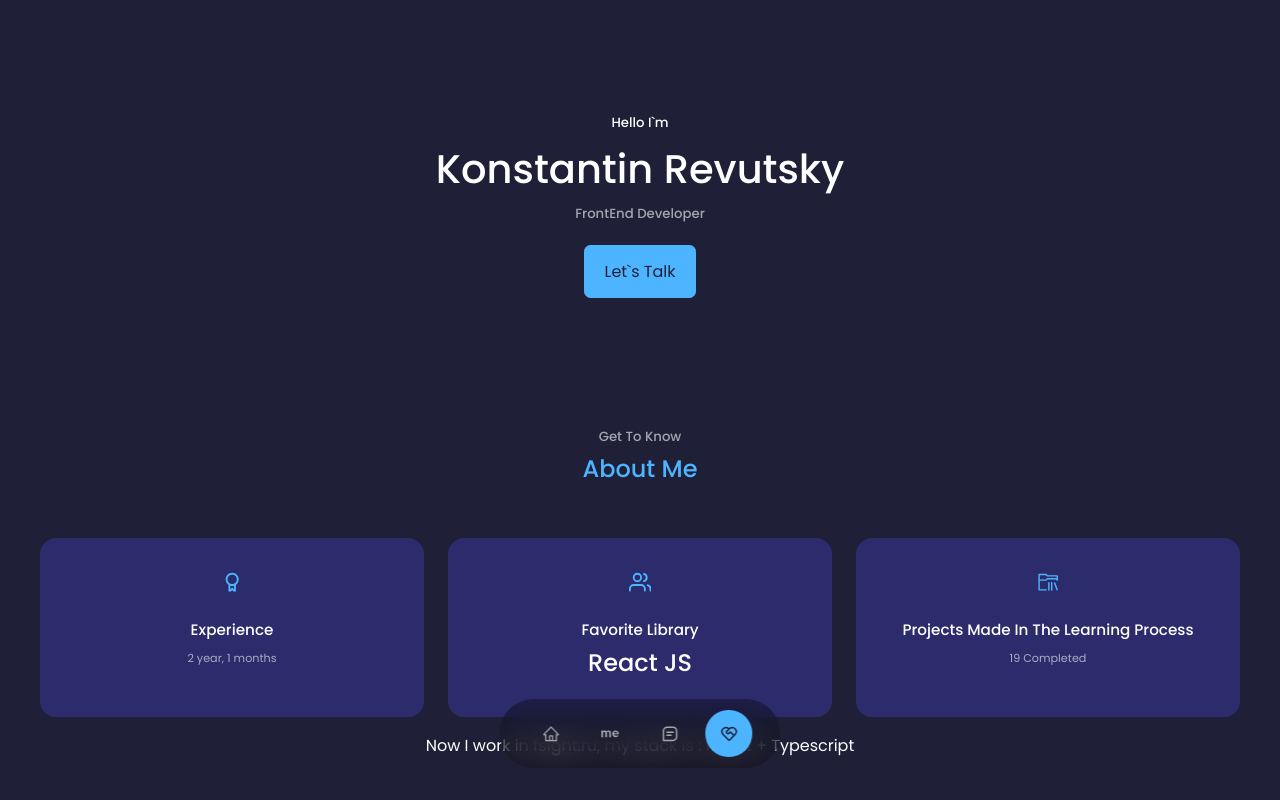
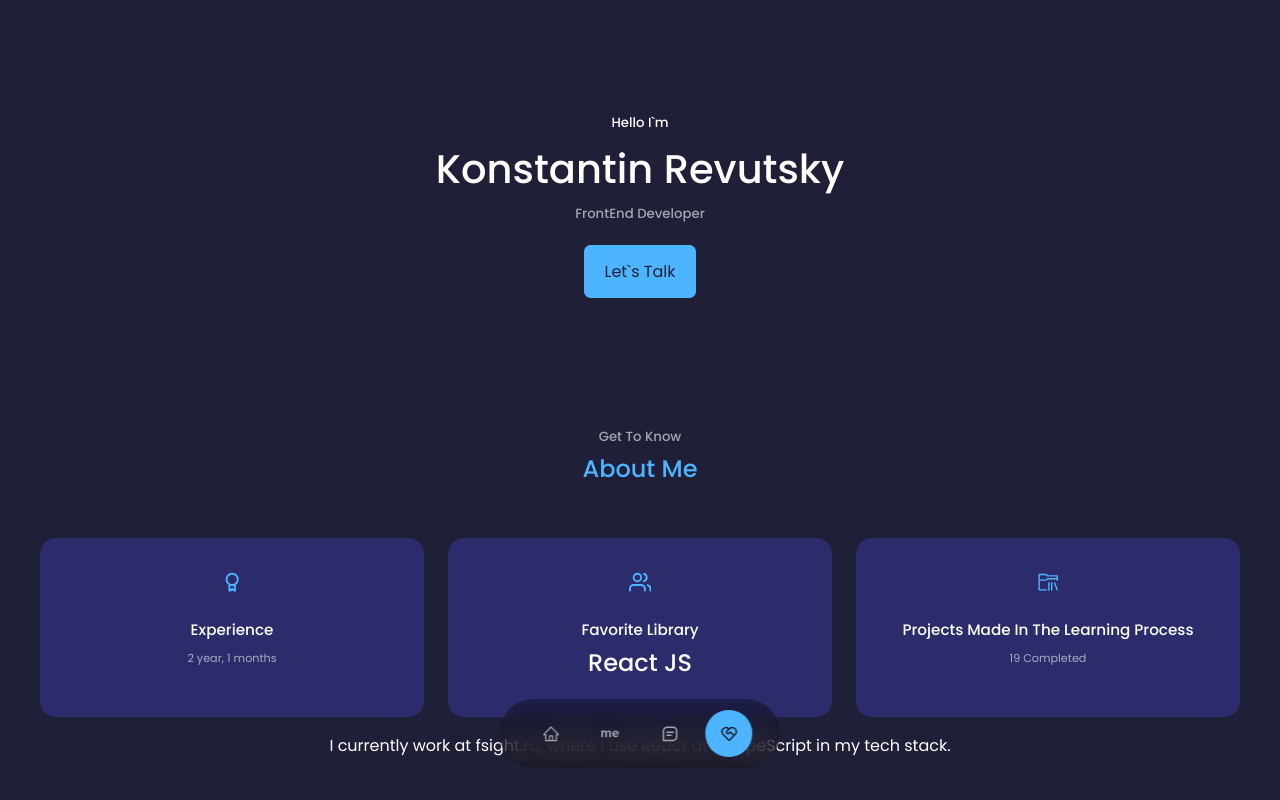
Before and after one commit to kykp/my-portfolio-web, a React (Create React App) app: page / in a window 1280 px wide. Shown: the top 800 px of the page. Built offline with nearby package versions, Linux system fonts and the light colour scheme.

Commit message:
изменение тайтла о работе

```diff
--- a/src/components/about/About.jsx
+++ b/src/components/about/About.jsx
@@ -20,7 +20,8 @@ function whenIamStartLearnJS() {
   return `${years} year, ${months} months`
 }
 
-const descriptions = 'Now I work in fsight.ru, my stack is : React + Typescript'
+const descriptions = "I currently work at fsight.ru, where I use React and TypeScript in my tech stack."
+
 const About = ({ updateData, myProjectDone }) => {
   const [ref, visible] = useOnScreen({ threshold: 0.7 });
 
```
